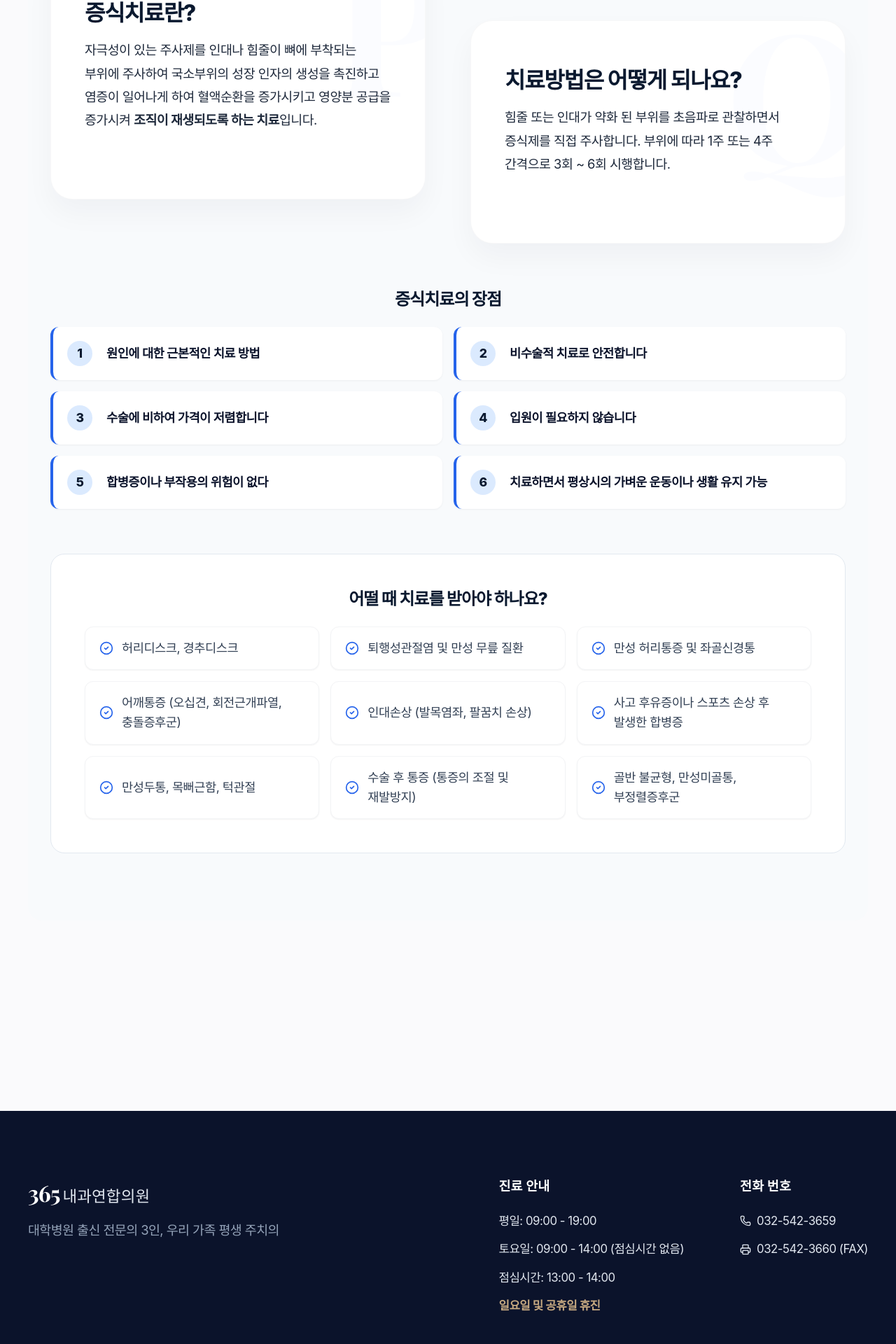
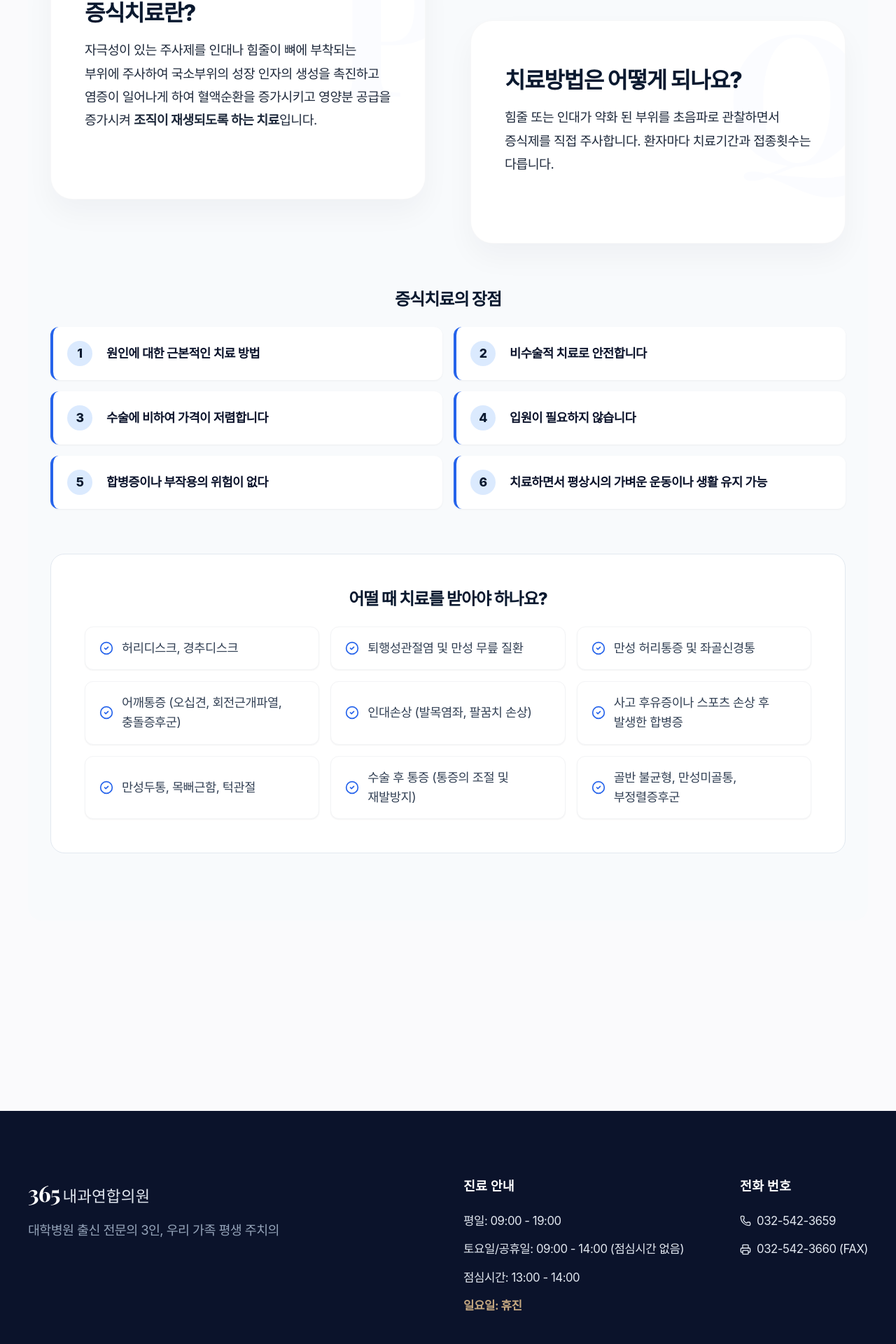
Before and after one commit to bnam1321-bit/365-clinic-web, a Next.js app: page /pain in a window 1280 px wide. Shown: the part 2526-4446 px from the top of the page at 70% size. Built offline with nearby package versions, Linux system fonts and the light colour scheme; a web font is replaced by a local one.

Commit message:
Update public holiday hours to 9:00 - 14:00 and modify pain clinic treatment method description

```diff
--- a/src/app/guide/page.tsx
+++ b/src/app/guide/page.tsx
@@ -33,11 +33,11 @@ export default function Guide() {
                                             <td>09:00 - 19:00</td>
                                         </tr>
                                         <tr>
-                                            <th>토요일</th>
+                                            <th>토요일 / 공휴일</th>
                                             <td>09:00 - 14:00 (점심시간 없음)</td>
                                         </tr>
                                         <tr>
-                                            <th>일요일 / 공휴일</th>
+                                            <th>일요일</th>
                                             <td className={styles.highlight}>휴진</td>
                                         </tr>
                                         <tr>
@@ -46,7 +46,7 @@ export default function Guide() {
                                         </tr>
                                     </tbody>
                                 </table>
-                                <p className={styles.note}>* 일요일 및 공휴일은 휴진입니다.</p>
+                                <p className={styles.note}>* 일요일은 휴진입니다.</p>
                             </div>
                         </FadeIn>
 
--- a/src/app/pain/page.tsx
+++ b/src/app/pain/page.tsx
@@ -109,7 +109,7 @@ export default function PainPage() {
                                     <div className="card-content">
                                         <h3 className="card-title">치료방법은 어떻게 되나요?</h3>
                                         <p className="card-text">
-                                            힘줄 또는 인대가 약화 된 부위를 초음파로 관찰하면서 증식제를 직접 주사합니다. 부위에 따라 1주 또는 4주 간격으로 3회 ~ 6회 시행합니다.
+                                            힘줄 또는 인대가 약화 된 부위를 초음파로 관찰하면서 증식제를 직접 주사합니다. 환자마다 치료기간과 접종횟수는 다릅니다.
                                         </p>
                                     </div>
                                 </div>
--- a/src/components/layout/Footer.tsx
+++ b/src/components/layout/Footer.tsx
@@ -17,9 +17,9 @@ export default function Footer() {
                             <h3>진료 안내</h3>
                             <ul>
                                 <li>평일: 09:00 - 19:00</li>
-                                <li>토요일: 09:00 - 14:00 (점심시간 없음)</li>
+                                <li>토요일/공휴일: 09:00 - 14:00 (점심시간 없음)</li>
                                 <li>점심시간: 13:00 - 14:00</li>
-                                <li className={styles.highlight}>일요일 및 공휴일 휴진</li>
+                                <li className={styles.highlight}>일요일: 휴진</li>
                             </ul>
                         </div>
                         <div className={styles.linkGroup}>
```
